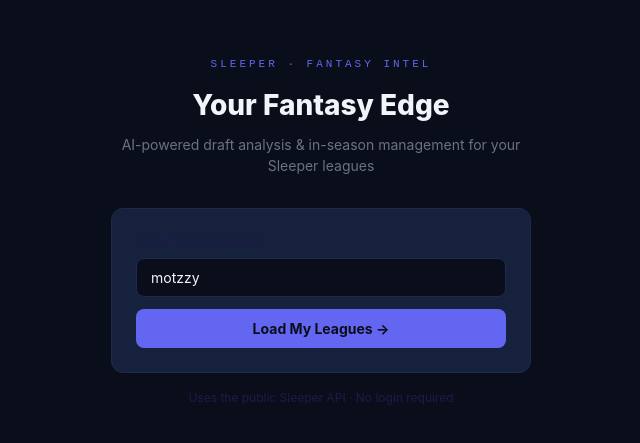
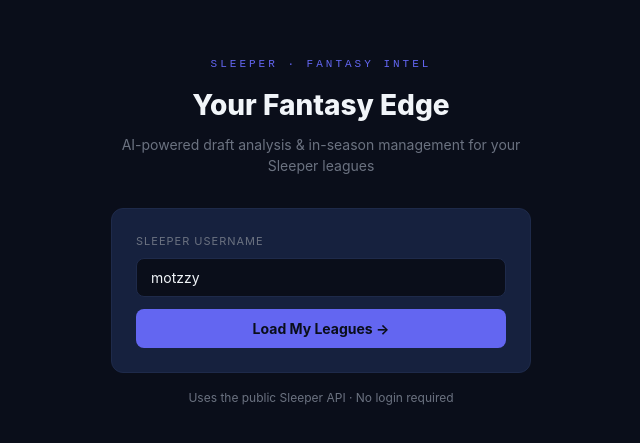
Before and after one commit to motzzyio/sleeper-fantasy-intel, a Next.js app: page / in a window 1280 px wide. Shown: the part 169-612 px from the top of the page, without its empty margins (319-959 px from the left). Built offline with nearby package versions, Linux system fonts and the light colour scheme.

Commit message:
fix: correct --dim alias to text3 (not bg3)

```diff
--- a/src/app/globals.css
+++ b/src/app/globals.css
@@ -26,7 +26,7 @@
 
   /* Backward-compat aliases for existing component code */
   --muted: var(--text3);
-  --dim: var(--bg3);
+  --dim: var(--text3);
   --accent-dim: #6366f122;
   --accent-border: #6366f133;
 }
```
